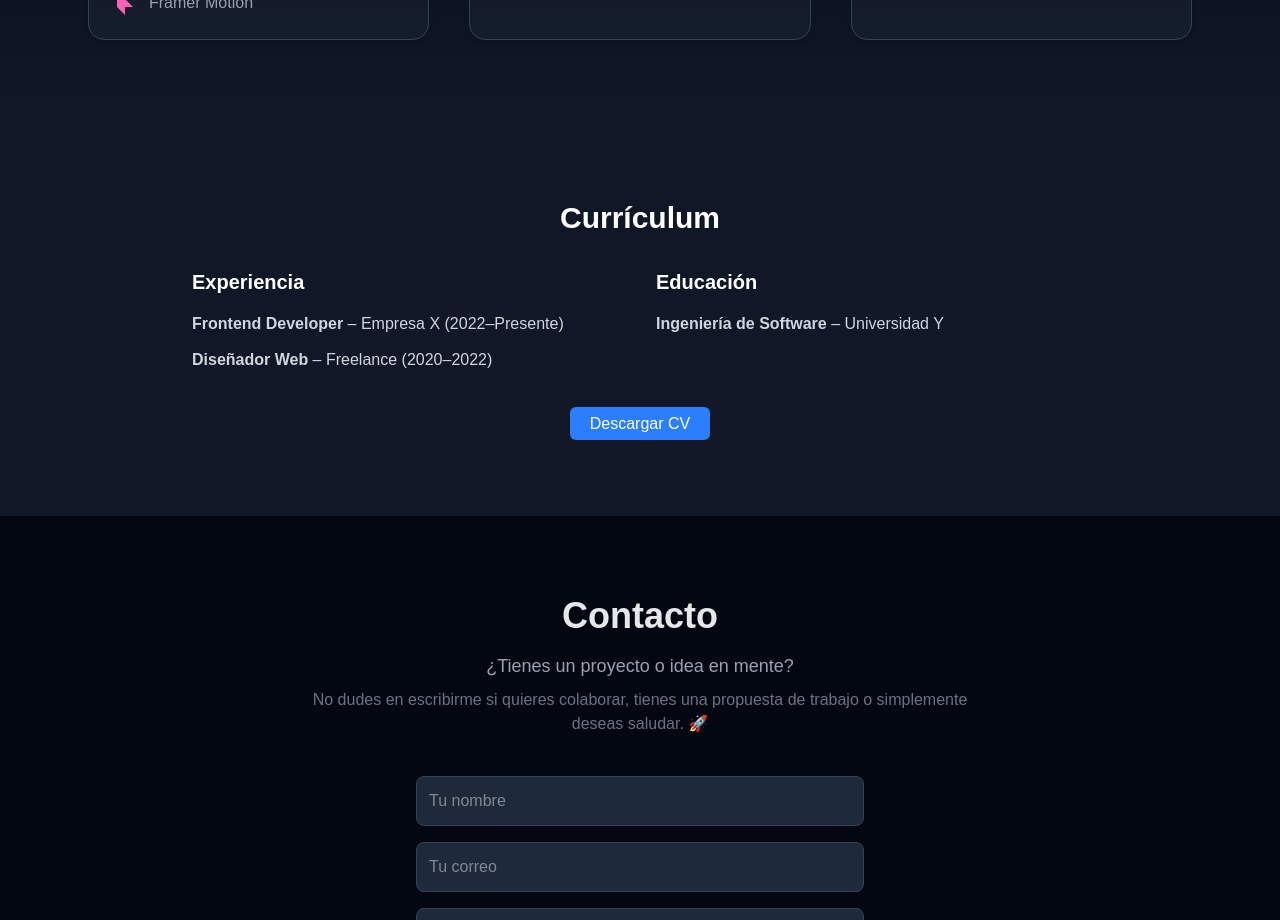
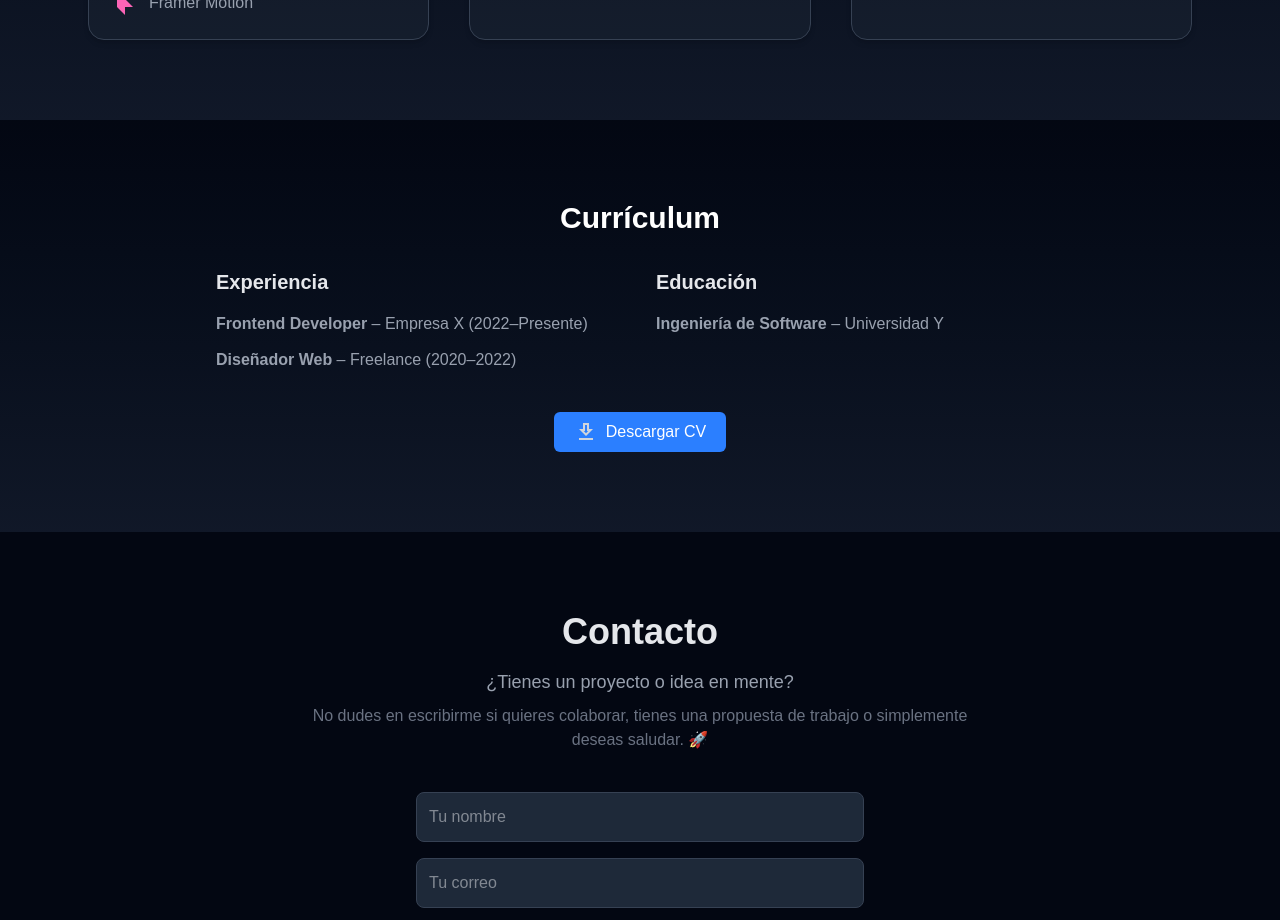
Before and after one commit to JowinRojas/jdreportfolio, a Next.js app: page / in a window 1280 px wide. Shown: the part 2160-3080 px from the top of the page. Built offline with nearby package versions, Linux system fonts and the light colour scheme.

Commit message:
ajuste resume
se ajusta lenguaje en resume, mejora visual

```diff
--- a/components/Curriculum.tsx
+++ b/components/Curriculum.tsx
@@ -1,11 +1,36 @@
+"use client";
+
+import { useLanguage } from "@/context/LanguageContext";
+import { icons } from "@/utils/icons";
+
 export function CurriculumSection() {
+  const { language, t } = useLanguage();
+
+  // 🧠 Selecciona el archivo correcto según el idioma
+  const cvPath =
+    language === "en"
+      ? "/cv/cv_en_jowin_rojas.pdf"
+      : "/cv/cv_es_jowin_rojas.pdf";
+
+  // 🧩 Forzamos los valores a string para evitar error de tipo
+  const title = t("resume", "title") as string;
+  const experience = t("resume", "experience") as string;
+  const education = t("resume", "education") as string;
+  const downloadLabel = t("resume", "download") as string;
+
   return (
-    <section id="resume" className="py-20 bg-gray-900 text-white">
-      <h2 className="text-3xl font-semibold text-center mb-8">Currículum</h2>
-      <div className="max-w-4xl mx-auto grid md:grid-cols-2 gap-8">
+    <section
+      id="resume"
+      className="py-20 bg-gradient-to-b from-gray-950 to-gray-900 text-gray-200"
+    >
+      <h2 className="text-3xl font-semibold text-center mb-8 text-white">
+        {title}
+      </h2>
+
+      <div className="max-w-4xl mx-auto grid md:grid-cols-2 gap-8 px-6">
         <div>
-          <h3 className="text-xl font-semibold mb-4">Experiencia</h3>
-          <ul className="space-y-3 text-gray-300">
+          <h3 className="text-xl font-semibold mb-4">{experience}</h3>
+          <ul className="space-y-3 text-gray-400">
             <li>
               <strong>Frontend Developer</strong> – Empresa X (2022–Presente)
             </li>
@@ -14,23 +39,26 @@ export function CurriculumSection() {
             </li>
           </ul>
         </div>
+
         <div>
-          <h3 className="text-xl font-semibold mb-4">Educación</h3>
-          <ul className="space-y-3 text-gray-300">
+          <h3 className="text-xl font-semibold mb-4">{education}</h3>
+          <ul className="space-y-3 text-gray-400">
             <li>
               <strong>Ingeniería de Software</strong> – Universidad Y
             </li>
           </ul>
         </div>
       </div>
+
       <div className="text-center mt-10">
         <a
-          href="/cv/cv_jowin_rojas.pdf"
+          href={cvPath}
           target="_blank"
           rel="noopener noreferrer"
-          className="px-5 py-2 bg-blue-500 hover:bg-blue-600 rounded-md text-white font-medium transition"
+          className="inline-flex items-center gap-2 px-5 py-2 bg-blue-500 hover:bg-blue-600 rounded-md text-white font-medium transition"
         >
-          Descargar CV
+          {icons.download}
+          {downloadLabel}
         </a>
       </div>
     </section>
--- a/context/LanguageContext.tsx
+++ b/context/LanguageContext.tsx
@@ -2,17 +2,18 @@
 
 import { createContext, useContext, useEffect, useState, ReactNode } from "react"
 import { pageTranslations } from "../translations/page"
+import { navbarTranslations } from "../translations/navbar"
 import { aboutTranslations } from "../translations/about"
 import { projectsTranslations } from "../translations/projects"
+import { skillsTranslations } from "@/translations/skills"
+import { resumeTranslations } from "@/translations/resume"
 import { contactTranslations } from "../translations/contact"
-import { navbarTranslations } from "../translations/navbar"
 import { footerTranslations } from "@/translations/footer"
-import { skillsTranslations } from "@/translations/skills"
 
 type Language = "es" | "en"
-type Section = "navbar" | "page" | "about" | "projects" | "skills" | "contact" | "footer"
+type Section = "navbar" | "page" | "about" | "projects" | "skills" | "resume" | "contact" | "footer"
 
-type TranslationValue = string | Record<string, string>
+type TranslationValue = string | Record<string, string | Record<string, string>>
 
 interface TranslationContent {
   [key: string]: TranslationValue
@@ -29,6 +30,7 @@ interface Translations {
   about: SectionTranslations
   projects: SectionTranslations
   skills: SectionTranslations
+  resume: SectionTranslations
   contact: SectionTranslations
   footer: SectionTranslations
 }
@@ -46,6 +48,7 @@ const translations: Translations = {
   about: aboutTranslations,
   projects: projectsTranslations,
   skills: skillsTranslations,
+  resume: resumeTranslations,
   contact: contactTranslations,
   footer: footerTranslations,
 }
--- /dev/null
+++ b/translations/resume.ts
@@ -0,0 +1,48 @@
+export const resumeTranslations = {
+  es: {
+    title: "Currículum",
+    experience: "Experiencia",
+    education: "Educación",
+    download: "Descargar CV",
+    timeline: {
+      frontendDeveloper: {
+        title: "Frontend Developer",
+        company: "Empresa X",
+        period: "2022 – Presente",
+      },
+      webDesigner: {
+        title: "Diseñador Web",
+        company: "Freelance",
+        period: "2020 – 2022",
+      },
+      softwareEngineering: {
+        title: "Ingeniería de Software",
+        institution: "Universidad Y",
+        period: "2018 – 2023",
+      },
+    },
+  },
+  en: {
+    title: "Resume",
+    experience: "Experience",
+    education: "Education",
+    download: "Download CV",
+    timeline: {
+      frontendDeveloper: {
+        title: "Frontend Developer",
+        company: "Company X",
+        period: "2022 – Present",
+      },
+      webDesigner: {
+        title: "Web Designer",
+        company: "Freelance",
+        period: "2020 – 2022",
+      },
+      softwareEngineering: {
+        title: "Software Engineering",
+        institution: "University Y",
+        period: "2018 – 2023",
+      },
+    },
+  },
+};
```
Also changed, not shown: translations/curriculum.ts (deleted).
